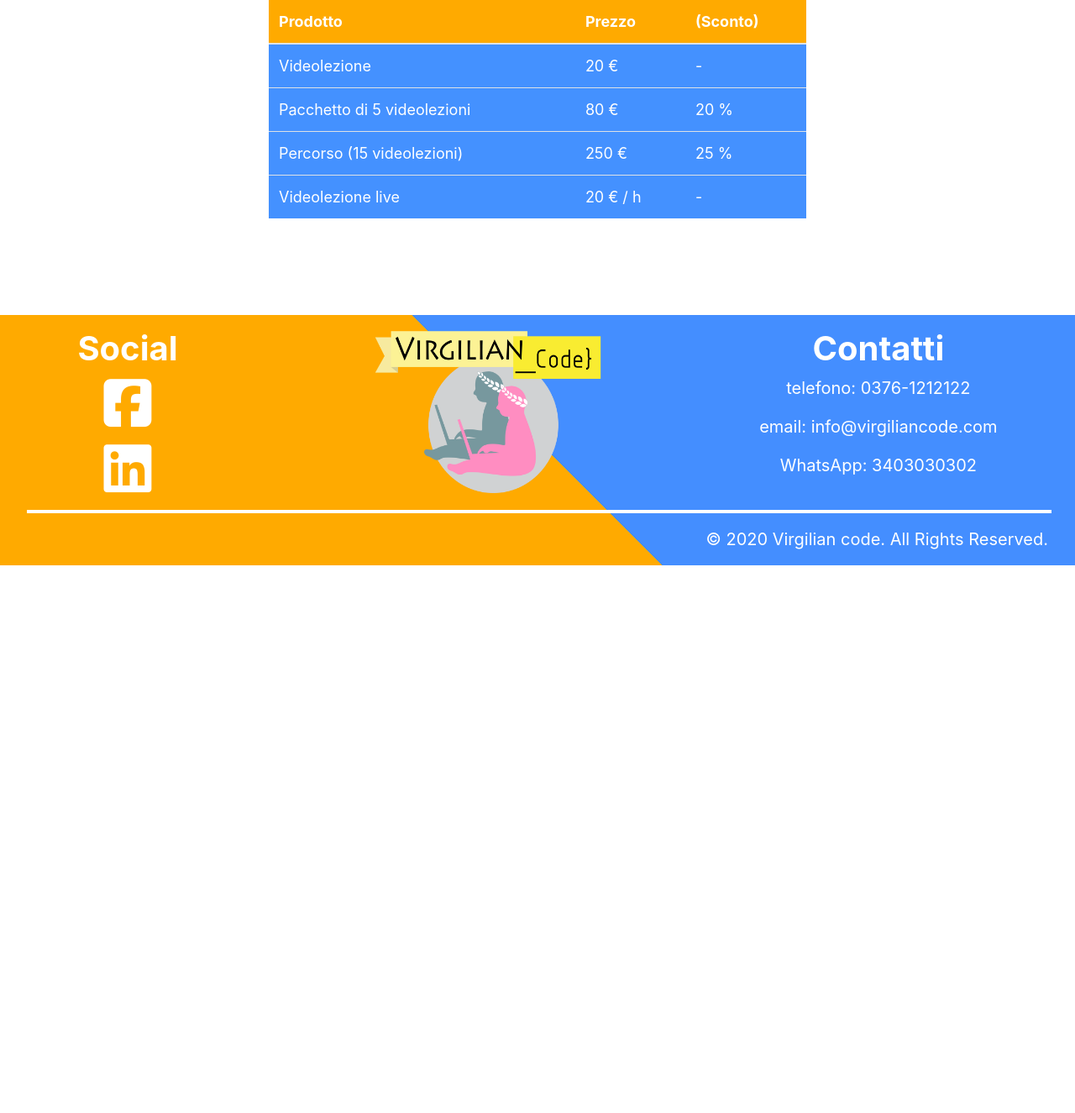
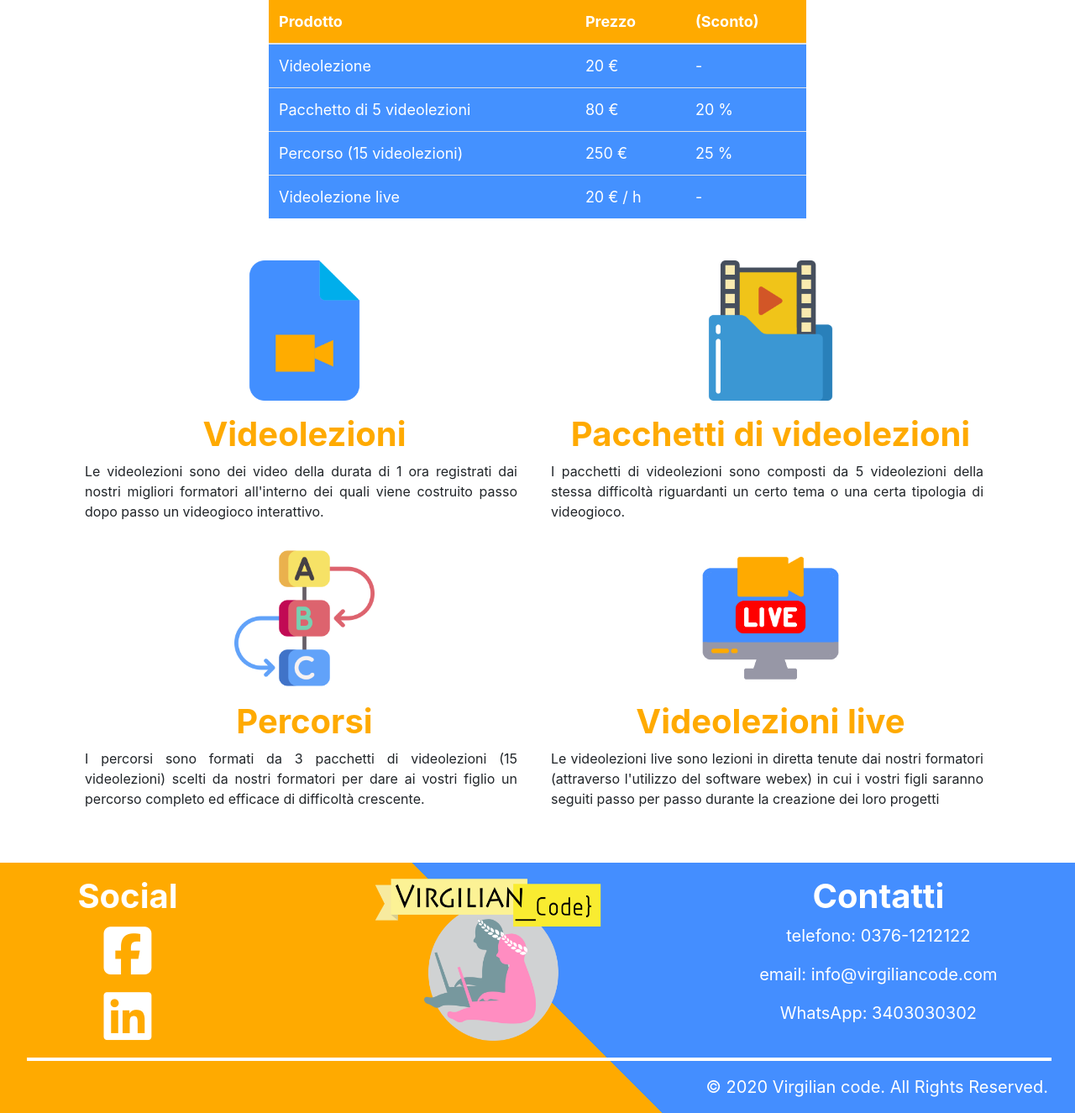
Before and after one commit to 241253/progetto_tecnologie_web, a Django app: page /tariffe/ in a window 1280 px wide. Shown: the part 275-1600 px from the top of the page at 84% size. Before the commit the page ends 948 px from the top, so only its background shows below. Run offline with Django 3.2, Linux system fonts and the light colour scheme; some libraries are stand-ins or nearby versions.

Commit message:
J: tariffe cioccolatato - manca home mobile

```diff
--- a/static/css/tariffe.css
+++ b/static/css/tariffe.css
@@ -4,7 +4,7 @@
     width: 50%;
     height: 30%;
     margin-top: 30px;
-	margin-bottom: 115px;
+	margin-bottom: 50px;
 }
 
 .tabella thead
@@ -33,3 +33,33 @@
     text-align: center;
     color: rgb(255,170,0);
 }
+
+/* paragrafi */
+.container_paragrafi_tariffe
+{
+    display: flex;
+    flex-wrap: wrap;
+}
+
+.paragraph-container
+{
+    width: 50%;
+}
+
+.paragraph-container img
+{
+    width: 30%;
+    margin: 0 35% 0 35%;
+}
+
+.paragraph-container h1
+{
+    text-align: center;
+    color: rgb(255,170,0);
+    font-weight: bold;
+}
+
+.paragraph-container p
+{
+    text-align: justify;
+}
--- a/templates/tariffe.html
+++ b/templates/tariffe.html
@@ -40,4 +40,39 @@
         </tr>
       </tbody>
 </table>
+
+    <div class="container container_paragrafi_tariffe mb-5">
+        <!-- paragrafo videolezioni -->
+        <div class="paragraph-container">
+            <img class="mb-3" src="{% static 'img/home/video.png' %}"/>
+            <div>
+                <h1>Videolezioni</h1>
+                <p class="px-md-3 pr-lg-4">Le videolezioni sono dei video della durata di 1 ora registrati dai nostri migliori formatori all'interno dei quali viene costruito passo dopo passo un videogioco interattivo.</p>
+            </div>
+        </div>
+        <!-- paragrafo pacchetti -->
+        <div class="paragraph-container">
+            <img class="mb-3" src="{% static 'img/home/video-file.png' %}"/>
+            <div>
+                <h1>Pacchetti di videolezioni</h1>
+                <p class="px-md-3 pr-lg-4">I pacchetti di videolezioni sono composti da 5 videolezioni della stessa difficoltà riguardanti un certo tema o una certa tipologia di videogioco.</p>
+            </div>
+        </div>
+        <!-- paragrafo percorsi -->
+        <div class="paragraph-container mt-3">
+            <img class="mb-3" src="{% static 'img/home/percorso_icon.png' %}"/>
+            <div>
+                <h1>Percorsi</h1>
+                <p class="px-md-3 pr-lg-4">I percorsi sono formati da 3 pacchetti di videolezioni (15 videolezioni) scelti da nostri formatori per dare ai vostri figlio un percorso completo ed efficace di difficoltà crescente.</p>
+            </div>
+        </div>
+        <!-- paragrafo 4 -->
+        <div class="paragraph-container mt-3">
+            <img class="mb-3" src="{% static 'img/home/streaming.png' %}"/>
+            <div>
+                <h1>Videolezioni live</h1>
+                <p class="px-md-3 pr-lg-4">Le videolezioni live sono lezioni in diretta tenute dai nostri formatori (attraverso l'utilizzo del software webex) in cui i vostri figli saranno seguiti passo per passo durante la creazione dei loro progetti</p>
+            </div>
+        </div>
+    </div>
 {% endblock %}
```
Also changed, not shown: static/css/chi_siamo.css (+10 -2 lines), templates/chi_siamo.html (+3 -6 lines).
